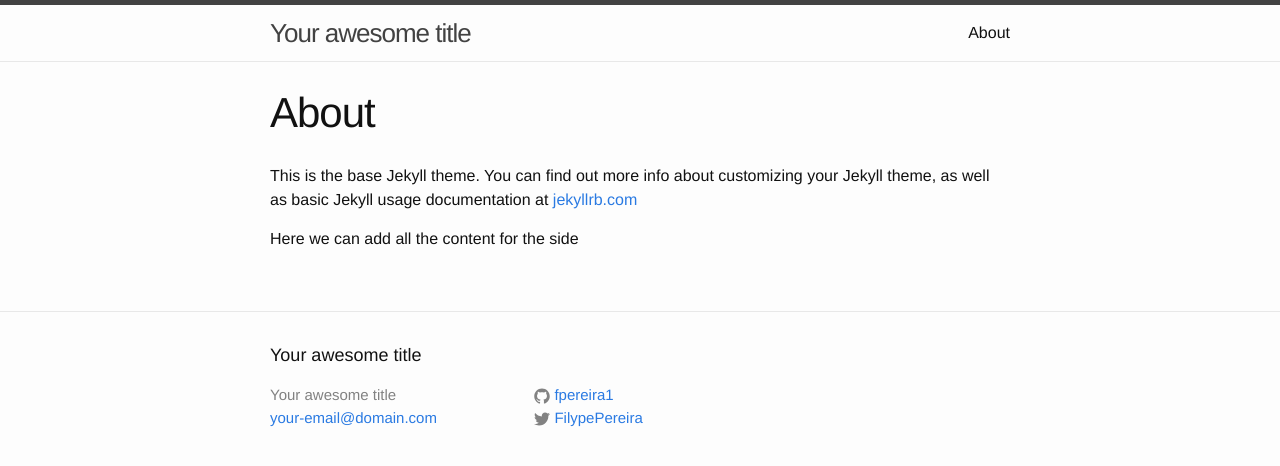
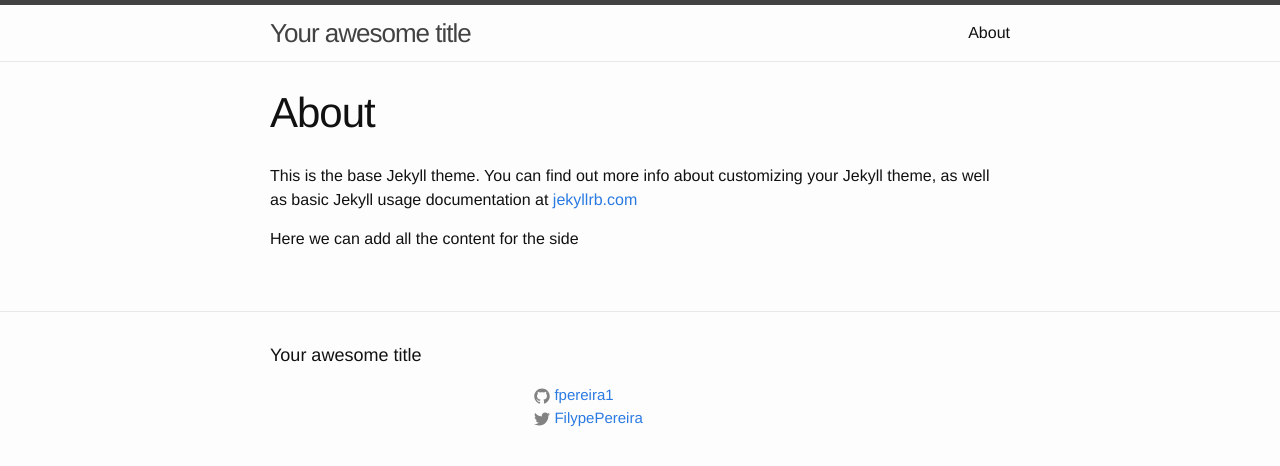
Before and after one commit to fpereira1/blog-old, a Jekyll site: the page built from about.md, in a window 1280 px wide. Shown: the top 466 px of the page. Built offline with Jekyll 4.4.1, drawn with Linux system fonts in a browser that asks for light colours; nearby versions of some CDN libraries; comment, search, counter and statistics services are not loaded.

Commit message:
Update footer.html

```diff
--- a/_includes/footer.html
+++ b/_includes/footer.html
@@ -6,10 +6,10 @@
 
     <div class="footer-col-wrapper">
       <div class="footer-col  footer-col-1">
-        <ul class="contact-list">
-          <li>{{ site.title }}</li>
-          <li><a class="external" href="mailto:{{ site.email }}">{{ site.email }}</a></li>
-        </ul>
+        <!--<ul class="contact-list">-->
+          <!--<li>{{ site.title }}</li>-->
+          <!--<li><a class="external" href="mailto:{{ site.email }}">{{ site.email }}</a></li>-->
+        <!--</ul>-->
       </div>
 
       <div class="footer-col  footer-col-2">
```
